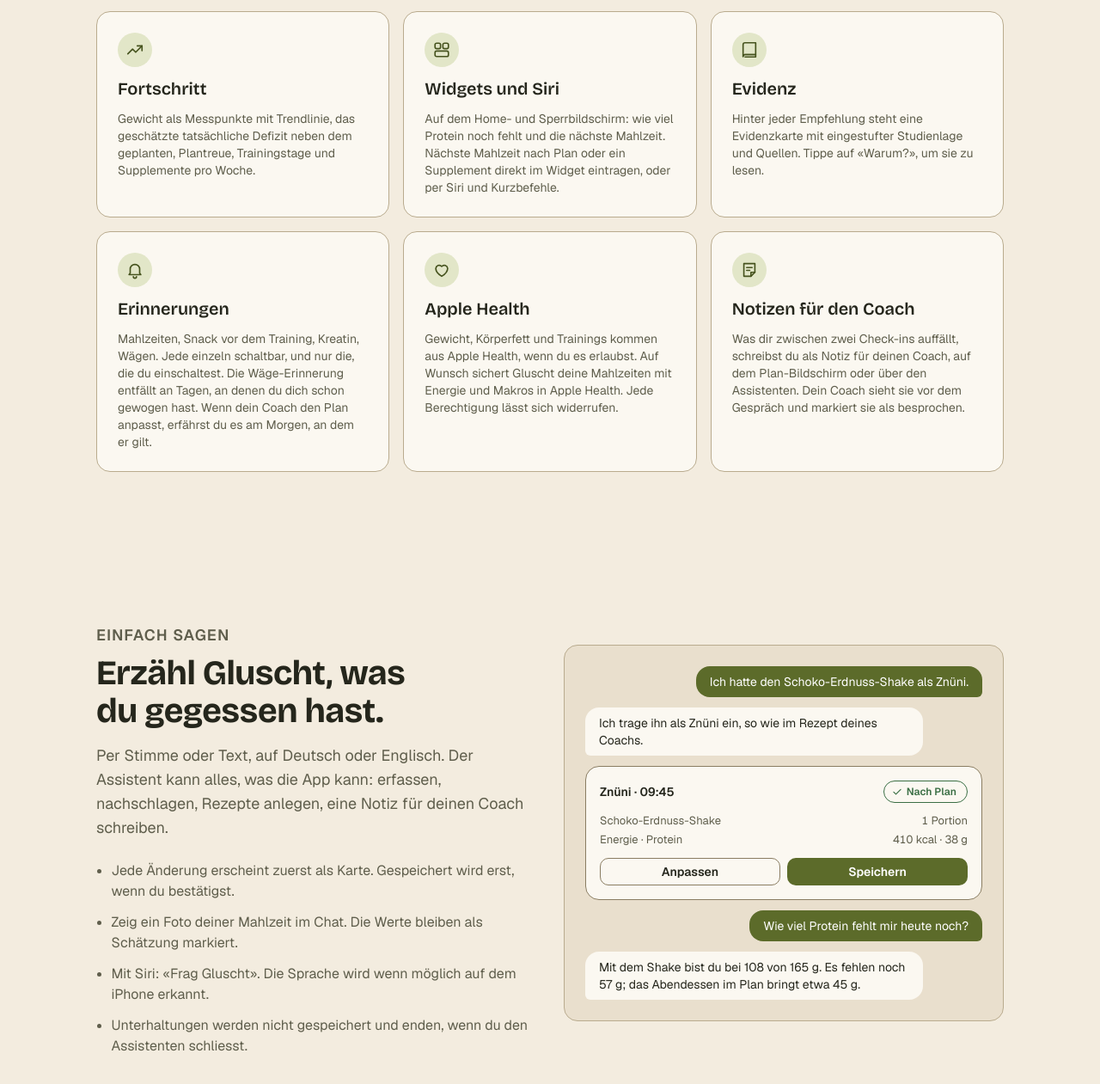
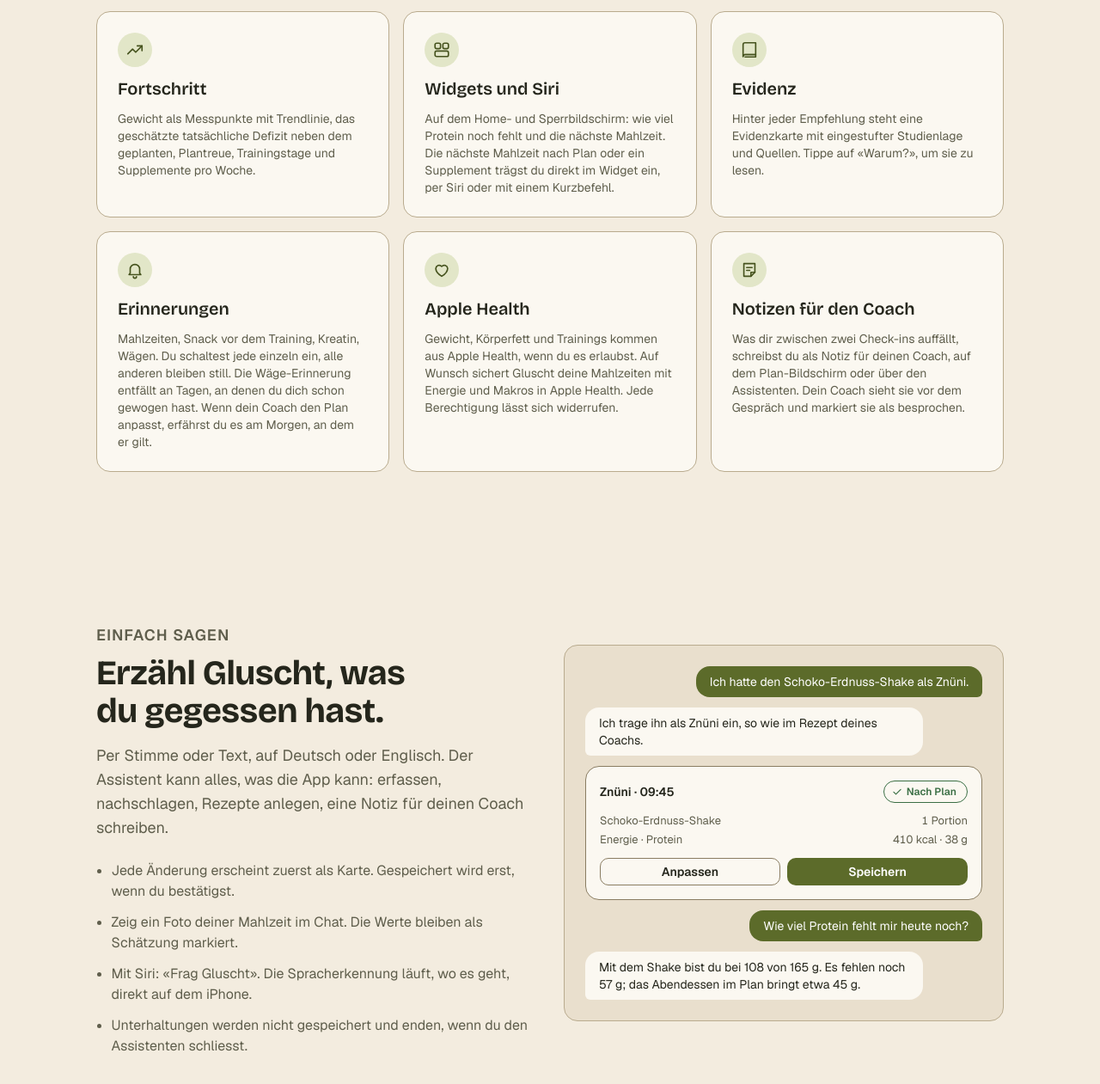
Before and after one commit to d-reic/gluscht, a plain HTML site: page index.html in a window 1280 px wide. Shown: the part 1513-2774 px from the top of the page at 86% size. Drawn offline with nearby package versions, Linux system fonts and the light colour scheme.

Commit message:
Tighten a few landing page sentences
Co-Authored-By: Claude Opus 5.5 <noreply@anthropic.com>

```diff
--- a/index.html
+++ b/index.html
@@ -293,7 +293,7 @@ footer p { max-width: 60em; }
       <div>
         <p class="eyebrow">Ernährungscoaching für iPhone und Web</p>
         <h1>Der Plan deines Coachs, Mahlzeit für Mahlzeit.</h1>
-        <p class="lead">Gluscht zeigt dir, was heute auf dem Plan steht, und beschreibt, was deine Daten sagen. Erfassen geht in unter einer Minute: abhaken, fotografieren oder einfach sagen, was du gegessen hast. Die Ziele setzt dein Coach.</p>
+        <p class="lead">Gluscht zeigt dir, was heute auf dem Plan steht, und fasst deine Einträge in Zahlen zusammen, ohne sie zu bewerten. Erfassen geht in unter einer Minute: abhaken, fotografieren oder einfach sagen, was du gegessen hast. Die Ziele setzt dein Coach.</p>
         <div class="actions">
           <a class="gl-btn" href="#app">So funktioniert die App</a>
           <a class="gl-btn gl-btn--ghost" href="#coaches">Für Coaches</a>
@@ -360,7 +360,7 @@ footer p { max-width: 60em; }
         <article class="gl-card">
           <div class="disc"><svg><use href="#i-widget"/></svg></div>
           <h3 class="gl-card__title">Widgets und Siri</h3>
-          <p class="gl-card__text">Auf dem Home- und Sperrbildschirm: wie viel Protein noch fehlt und die nächste Mahlzeit. Nächste Mahlzeit nach Plan oder ein Supplement direkt im Widget eintragen, oder per Siri und Kurzbefehle.</p>
+          <p class="gl-card__text">Auf dem Home- und Sperrbildschirm: wie viel Protein noch fehlt und die nächste Mahlzeit. Die nächste Mahlzeit nach Plan oder ein Supplement trägst du direkt im Widget ein, per Siri oder mit einem Kurzbefehl.</p>
         </article>
         <article class="gl-card">
           <div class="disc"><svg><use href="#i-book"/></svg></div>
@@ -370,7 +370,7 @@ footer p { max-width: 60em; }
         <article class="gl-card">
           <div class="disc"><svg><use href="#i-bell"/></svg></div>
           <h3 class="gl-card__title">Erinnerungen</h3>
-          <p class="gl-card__text">Mahlzeiten, Snack vor dem Training, Kreatin, Wägen. Jede einzeln schaltbar, und nur die, die du einschaltest. Die Wäge-Erinnerung entfällt an Tagen, an denen du dich schon gewogen hast. Wenn dein Coach den Plan anpasst, erfährst du es am Morgen, an dem er gilt.</p>
+          <p class="gl-card__text">Mahlzeiten, Snack vor dem Training, Kreatin, Wägen. Du schaltest jede einzeln ein, alle anderen bleiben still. Die Wäge-Erinnerung entfällt an Tagen, an denen du dich schon gewogen hast. Wenn dein Coach den Plan anpasst, erfährst du es am Morgen, an dem er gilt.</p>
         </article>
         <article class="gl-card">
           <div class="disc"><svg><use href="#i-heart"/></svg></div>
@@ -397,7 +397,7 @@ footer p { max-width: 60em; }
         <ul class="assist-points">
           <li>Jede Änderung erscheint zuerst als Karte. Gespeichert wird erst, wenn du bestätigst.</li>
           <li>Zeig ein Foto deiner Mahlzeit im Chat. Die Werte bleiben als Schätzung markiert.</li>
-          <li>Mit Siri: «Frag Gluscht». Die Sprache wird wenn möglich auf dem iPhone erkannt.</li>
+          <li>Mit Siri: «Frag Gluscht». Die Spracherkennung läuft, wo es geht, direkt auf dem iPhone.</li>
           <li>Unterhaltungen werden nicht gespeichert und enden, wenn du den Assistenten schliesst.</li>
         </ul>
       </div>
@@ -424,7 +424,7 @@ footer p { max-width: 60em; }
       <div class="block__head">
         <p class="eyebrow">Heisshunger-Tracker</p>
         <h2>Notieren, was da war.</h2>
-        <p>Halte einen Heisshunger fest, wenn er kommt: Stärke, Auslöser, worauf er war und ob du gegessen hast. Gluscht zählt mit und beschreibt die Woche. Kein Urteil, keine Serien, kein Einfluss auf die Plantreue.</p>
+        <p>Halte einen Heisshunger fest, wenn er kommt: Stärke, Auslöser, worauf er war und ob du gegessen hast. Gluscht zählt mit und beschreibt die Woche. Heisshunger zählt nicht gegen deine Plantreue, und es gibt weder Urteile noch Serien.</p>
       </div>
       <div class="gl-card crave-card" aria-label="Beispiel: Heisshunger in einer Woche">
         <div style="display:flex;justify-content:space-between;align-items:center;gap:12px;flex-wrap:wrap">
```
